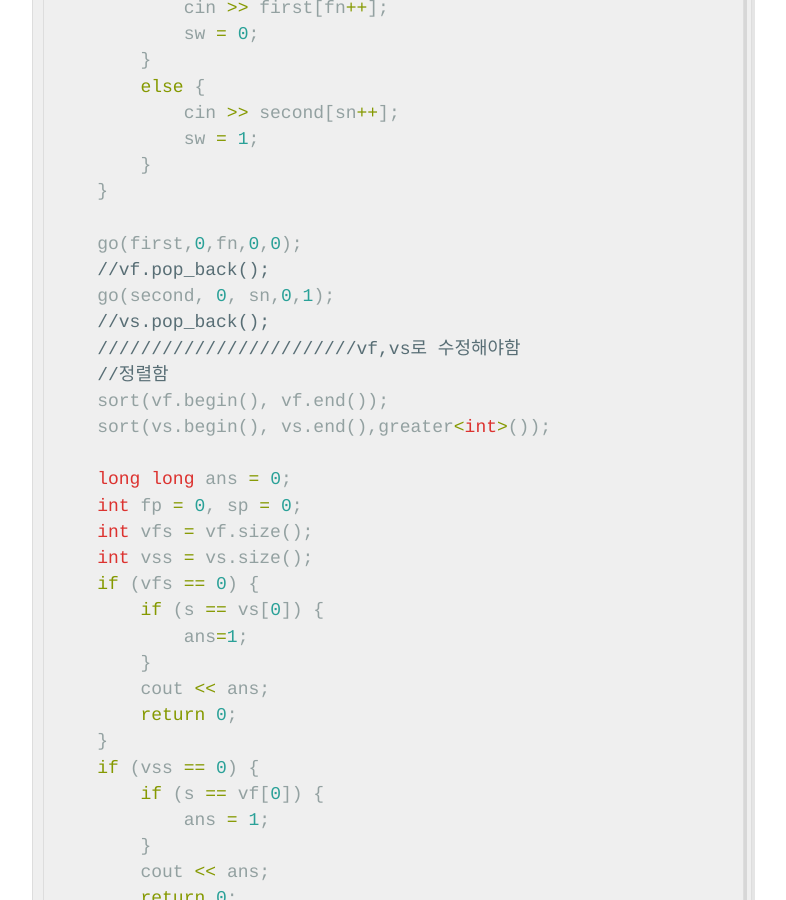
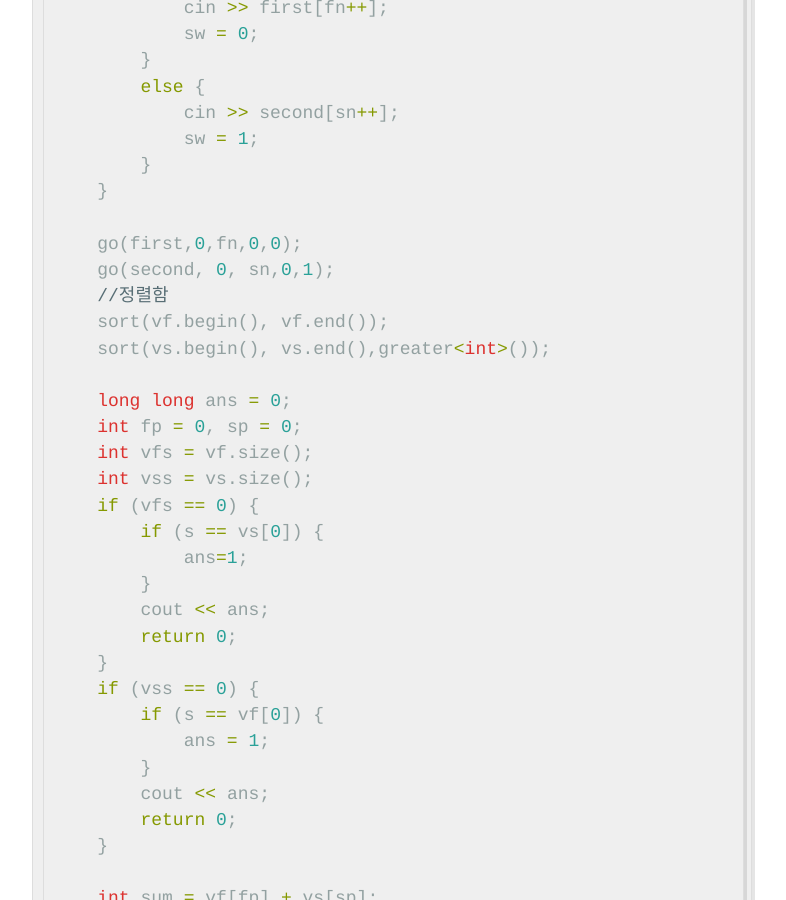
Before and after one commit to newbrother/newbrother.github.io, a Jekyll site: the page built from _posts/2019-4-09-BOJ-1208.md, in a window 1280 px wide and 900 px high, scrolled down 2036 px. Shown: the whole window, without its empty margins (248-1034 px from the left). Built offline with Jekyll 4.4.1, drawn with Linux system fonts in a browser that asks for light colours.

Commit message:
Update 2019-4-09-BOJ-1208.md

```diff
--- a/_posts/2019-4-09-BOJ-1208.md
+++ b/_posts/2019-4-09-BOJ-1208.md
@@ -86,10 +86,7 @@ int main() {
     }
 
     go(first,0,fn,0,0);
-    //vf.pop_back();
     go(second, 0, sn,0,1);
-    //vs.pop_back();
-    ////////////////////////vf,vs로 수정해야함
     //정렬함
     sort(vf.begin(), vf.end());
     sort(vs.begin(), vs.end(),greater<int>());
```
